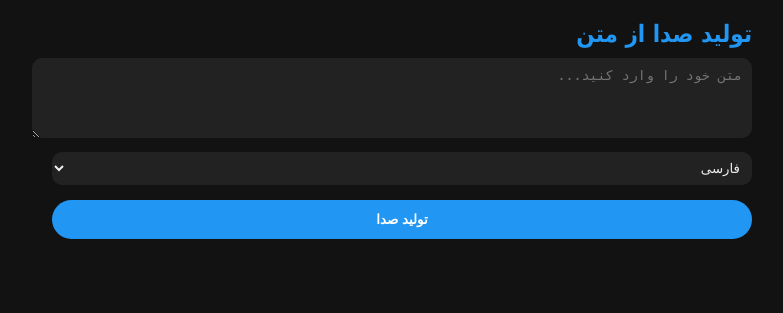
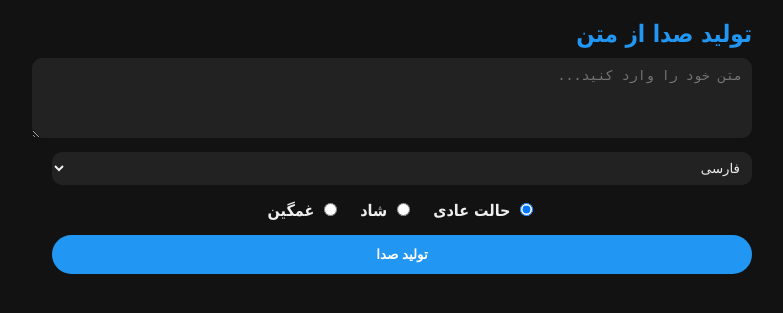
Before and after one commit to ahmadsamimrahmani427/voxir-app, a Flask app: page /app in a window 1280 px wide. Shown: the part 425-738 px from the top of the page, without its empty margins (238-1021 px from the left). Run offline with Flask 3, Linux system fonts and the light colour scheme; the visitor is signed in with stand-in values (Sample User, id 1).

Commit message:
Update index.html

```diff
--- a/templates/index.html
+++ b/templates/index.html
@@ -135,13 +135,39 @@
         #sentiment-display {
             margin-top: 15px;
             font-weight: bold;
-            font-size: 1.4em;
+            font-size: 1.2em;
             text-align: center;
-            color: #fff;
             display: flex;
             justify-content: center;
             align-items: center;
-            gap: 8px;
+            gap: 10px;
+            color: #fff;
+        }
+        /* رنگ‌ها بر اساس حس */
+        .positive {
+            color: #4caf50;
+        }
+        .neutral {
+            color: #ffc107;
+        }
+        .negative {
+            color: #f44336;
+        }
+        /* استایل انتخاب مود */
+        .mood-selector {
+            margin-top: 15px;
+            display: flex;
+            justify-content: center;
+            gap: 20px;
+            color: #eee;
+            font-weight: bold;
+        }
+        .mood-selector label {
+            cursor: pointer;
+        }
+        .mood-selector input[type="radio"] {
+            margin-left: 5px;
+            cursor: pointer;
         }
     </style>
 </head>
@@ -183,6 +209,13 @@
                 <option value="{{ voice }}">{{ lang }}</option>
                 {% endfor %}
             </select>
+
+            <div class="mood-selector">
+                <label><input type="radio" name="mood" value="neutral" checked /> حالت عادی</label>
+                <label><input type="radio" name="mood" value="cheerful" /> شاد</label>
+                <label><input type="radio" name="mood" value="sad" /> غمگین</label>
+            </div>
+
             <button id="generate-btn" style="margin-top: 15px; background-color: #2196f3; color: white; border: none; padding: 12px; border-radius: 40px; font-weight: bold; width: 100%; cursor: pointer;">تولید صدا</button>
 
             <audio id="audio-player" controls style="display:none; margin-top:15px; width:100%; border-radius: 10px; background-color: #333;"></audio>
@@ -206,8 +239,12 @@
         generateBtn.addEventListener('click', () => {
             messageDiv.textContent = '';
             sentimentDisplay.textContent = '';
+            sentimentDisplay.className = '';
             const text = textInput.value.trim();
             const voice = voiceSelect.value;
+
+            // دریافت مود انتخابی احساسات
+            const mood = document.querySelector('input[name="mood"]:checked').value;
 
             if (!text) {
                 messageDiv.textContent = 'لطفا متن را وارد کنید.';
@@ -220,7 +257,7 @@
             fetch('/tts', {
                 method: 'POST',
                 headers: {'Content-Type': 'application/json'},
-                body: JSON.stringify({text, voice})
+                body: JSON.stringify({text, voice, mood})
             }).then(response => response.json())
               .then(data => {
                 generateBtn.disabled = false;
@@ -231,20 +268,56 @@
                     audioPlayer.style.display = 'none';
                     downloadBtn.style.display = 'none';
                     sentimentDisplay.textContent = '';
+                    sentimentDisplay.className = '';
                 } else {
                     audioPlayer.src = data.audio_url;
                     audioPlayer.style.display = 'block';
                     downloadBtn.style.display = 'inline-block';
                     messageDiv.textContent = '';
 
-                    // نمایش آیکن احساسات از پاسخ سرور
-                    sentimentDisplay.textContent = data.sentiment_icon || '';
+                    // درخواست تحلیل احساسات برای نمایش اموجی
+                    fetch('/sentiment', {
+                        method: 'POST',
+                        headers: {'Content-Type': 'application/json'},
+                        body: JSON.stringify({text})
+                    }).then(res => res.json())
+                      .then(sentimentData => {
+                        if(sentimentData.error) {
+                            sentimentDisplay.textContent = '';
+                            sentimentDisplay.className = '';
+                        } else {
+                            let sentimentText = '';
+                            let sentimentClass = '';
+                            let sentimentIcon = '';
+
+                            if (sentimentData.compound >= 0.05) {
+                                sentimentText = 'مثبت';
+                                sentimentClass = 'positive';
+                                sentimentIcon = '😊';
+                            } else if (sentimentData.compound <= -0.05) {
+                                sentimentText = 'منفی';
+                                sentimentClass = 'negative';
+                                sentimentIcon = '😞';
+                            } else {
+                                sentimentText = 'خنثی';
+                                sentimentClass = 'neutral';
+                                sentimentIcon = '😐';
+                            }
+
+                            sentimentDisplay.textContent = sentimentIcon + ' ' + sentimentText;
+                            sentimentDisplay.className = sentimentClass;
+                        }
+                      }).catch(() => {
+                        sentimentDisplay.textContent = '';
+                        sentimentDisplay.className = '';
+                      });
                 }
               }).catch(() => {
                 messageDiv.textContent = 'خطا در ارتباط با سرور.';
                 generateBtn.disabled = false;
                 generateBtn.textContent = 'تولید صدا';
                 sentimentDisplay.textContent = '';
+                sentimentDisplay.className = '';
               });
         });
 
```
